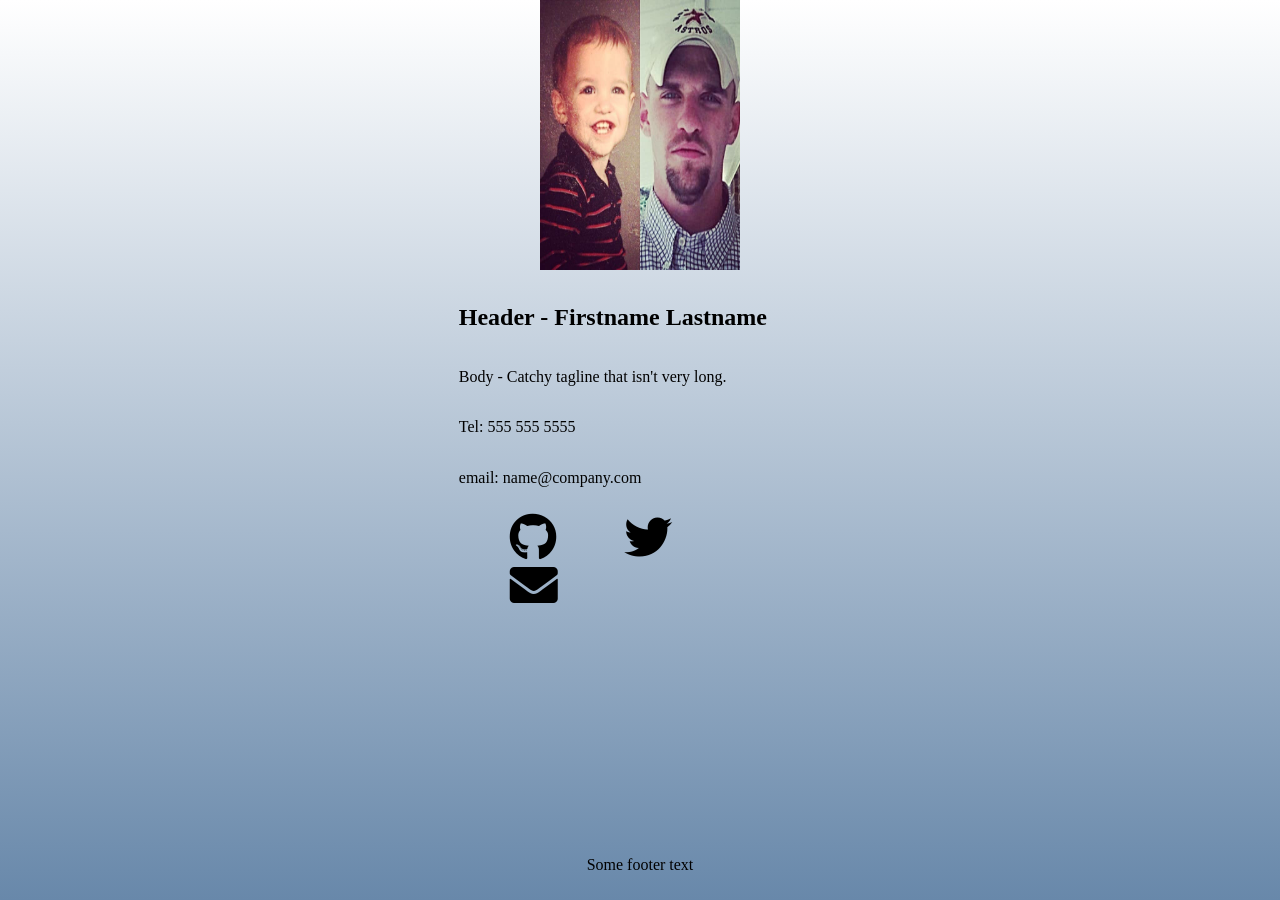
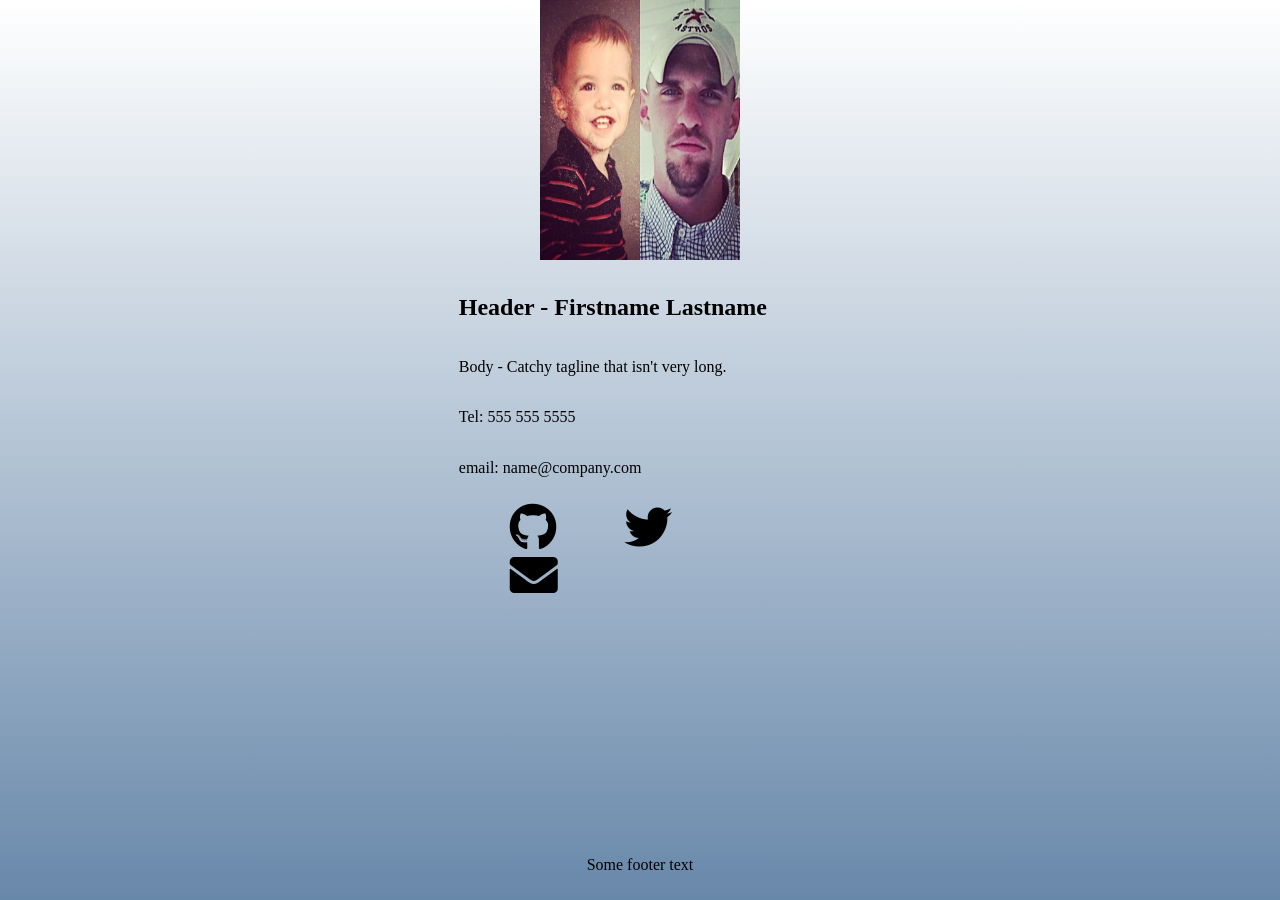
Before and after one commit to mwoolweaver/contigo, a Jekyll site: the page built from index.html, in a window 1280 px wide. Built offline with Jekyll 4.4.1, drawn with Linux system fonts in a browser that asks for light colours; nearby versions of some CDN libraries.

Commit message:
Update default.html

```diff
--- a/_layouts/default.html
+++ b/_layouts/default.html
@@ -4,7 +4,7 @@
     <body>
         <main class="wrapper">
             <header>
-                    <img src="https://raw.githubusercontent.com/mwoolweaver/contigo/master/_layouts/me.jpg" alt="me" width="200" height="270">
+                    <img src="https://raw.githubusercontent.com/mwoolweaver/contigo/master/_layouts/me.jpg" alt="me" width="200" height="260">
             </header>
             {{ content }}
             <footer>
```
